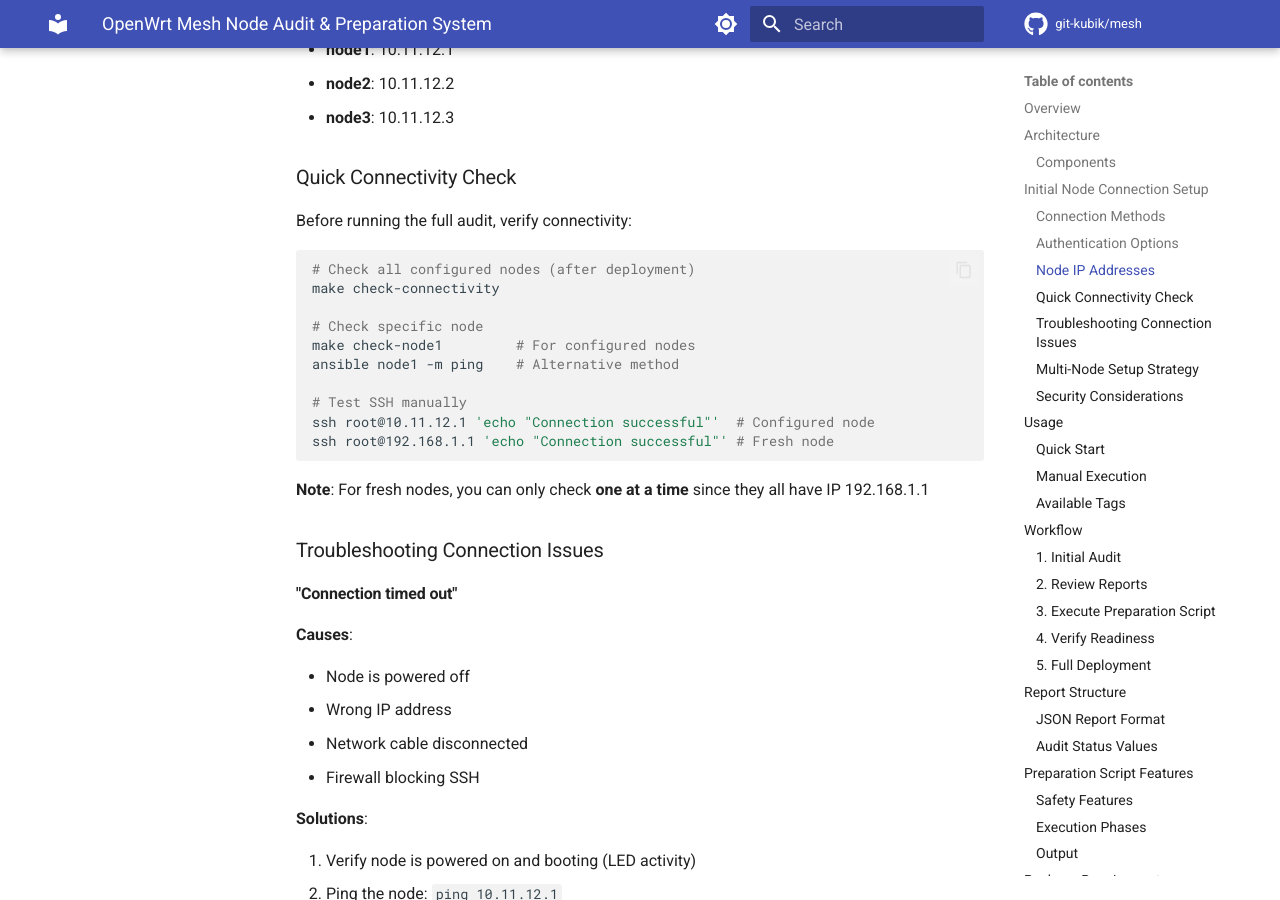
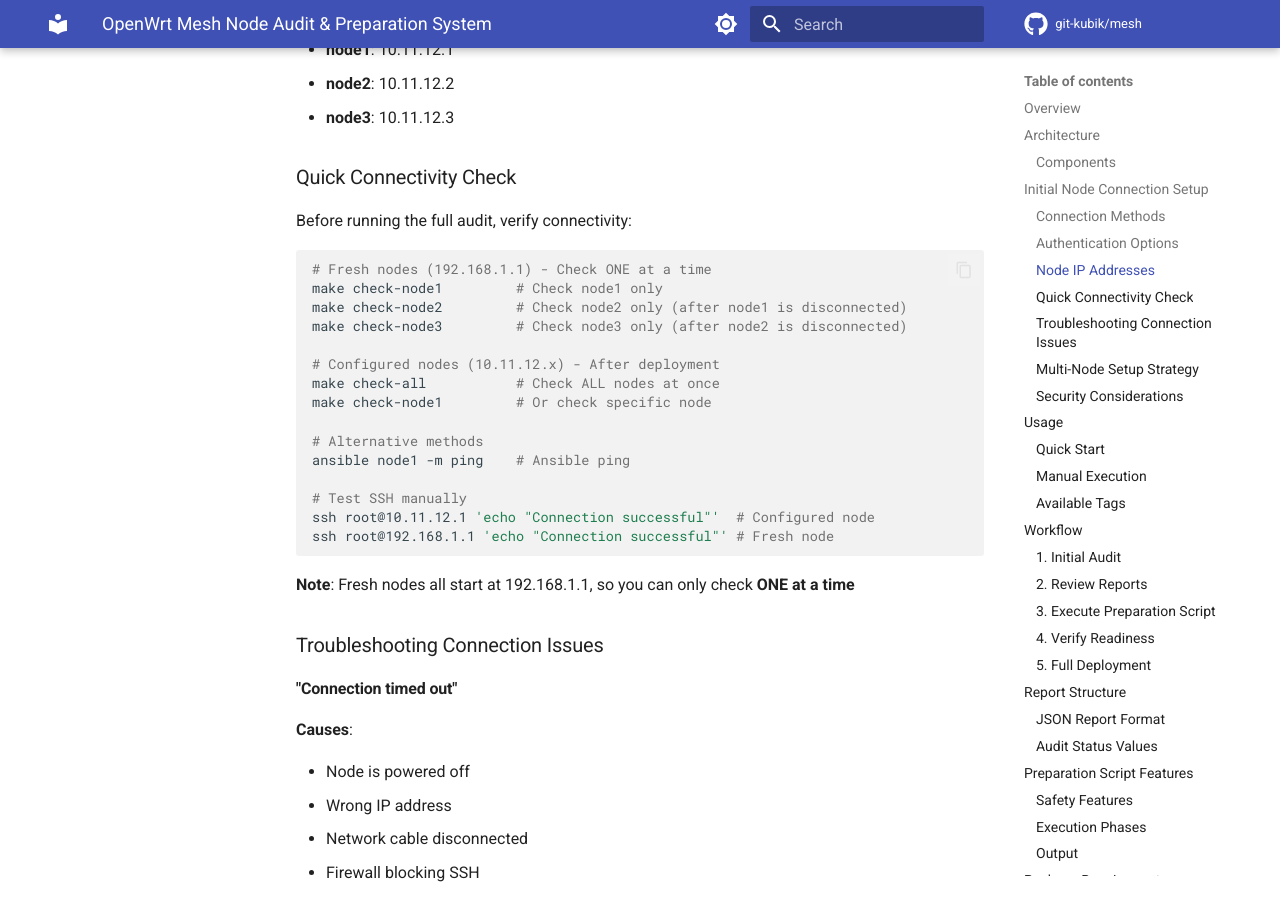
Before and after one commit to git-kubik/mesh, an MkDocs documentation site: the page built from docs/NODE-AUDIT.md, in a window 1280 px wide and 900 px high, scrolled down 4630 px. Built offline with MkDocs 1.6.1 and Material for MkDocs 9.7.7, drawn with Linux system fonts in a browser that asks for light colours; comment, search, counter and statistics services are not loaded; the version menu is left out; some of the changed text lies outside the part shown.

Commit message:
refactor: improve connectivity check naming clarity
Renames check-connectivity to check-all for better clarity.

Changes:
- Primary target: check-connectivity → check-all
- Keeps check-connectivity as backwards-compatible alias
- Updates help menu to clearly distinguish workflows:
  * Fresh nodes: Use check-node1/2/3 ONE at a time
  * Configured mesh: Use check-all for all nodes
- Added inline comments explaining when to use each target

Documentation updates:
- NODE-AUDIT.md: Updated all references to check-all
- WALKTHROUGH.md: Updated verification section
- Help text now separates fresh vs configured workflows

Rationale:
- Previous naming didn't make fresh vs configured distinction clear
- check-all is more intuitive than check-connectivity
- Help menu now groups commands by workflow context
- Reduces confusion about one-at-a-time vs all-at-once

Backwards compatibility:
- check-connectivity still works (aliased to check-all)
- No breaking changes for existing users

🤖 Generated with [Claude Code](https://claude.com/claude-code)

Co-Authored-By: Claude <noreply@anthropic.com>

````diff
--- a/docs/NODE-AUDIT.md
+++ b/docs/NODE-AUDIT.md
@@ -218,19 +218,24 @@ After running the deployment playbook, nodes are at:
 Before running the full audit, verify connectivity:
 
 ```bash
-# Check all configured nodes (after deployment)
-make check-connectivity
+# Fresh nodes (192.168.1.1) - Check ONE at a time
+make check-node1         # Check node1 only
+make check-node2         # Check node2 only (after node1 is disconnected)
+make check-node3         # Check node3 only (after node2 is disconnected)
 
-# Check specific node
-make check-node1         # For configured nodes
-ansible node1 -m ping    # Alternative method
+# Configured nodes (10.11.12.x) - After deployment
+make check-all           # Check ALL nodes at once
+make check-node1         # Or check specific node
+
+# Alternative methods
+ansible node1 -m ping    # Ansible ping
 
 # Test SSH manually
 ssh root@10.11.12.1 'echo "Connection successful"'  # Configured node
 ssh root@192.168.1.1 'echo "Connection successful"' # Fresh node
 ```
 
-**Note**: For fresh nodes, you can only check **one at a time** since they all have IP 192.168.1.1
+**Note**: Fresh nodes all start at 192.168.1.1, so you can only check **ONE at a time**
 
 ### Troubleshooting Connection Issues
 
@@ -382,7 +387,7 @@ sudo dhclient eth0
 # 4. Connect all nodes to mesh network (wire mesh links)
 # 5. Connect workstation to mesh network or configure routing
 # 6. Verify all nodes are reachable
-make check-connectivity
+make check-all
 
 # 7. Verify mesh network
 make verify
@@ -394,7 +399,7 @@ If nodes are **already configured** with different IPs, you can work on them sim
 
 ```bash
 # All nodes already have 10.11.12.1, 10.11.12.2, 10.11.12.3
-make check-connectivity  # Check all at once
+make check-all          # Check all at once
 make audit              # Audit all at once
 make deploy             # Deploy to all at once
 ```
````
Also changed, not shown: docs/WALKTHROUGH.md (+1 -1 lines), 1 other file.
